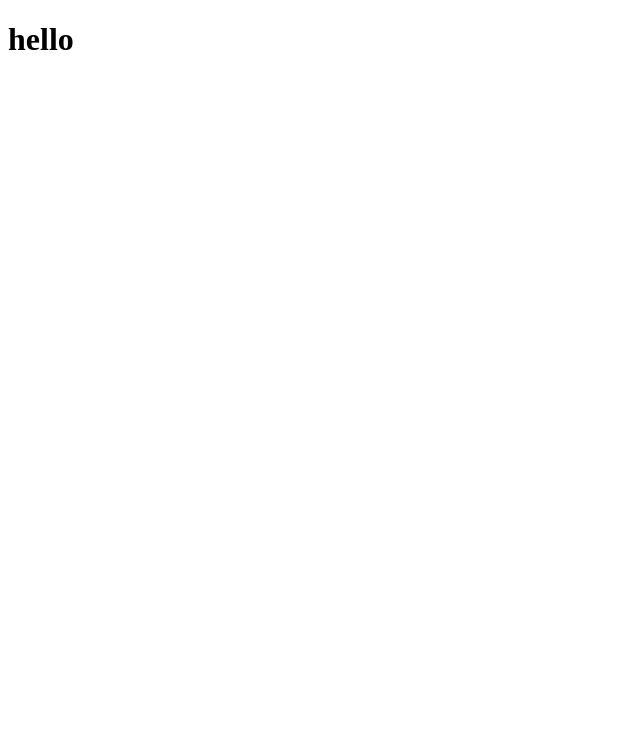
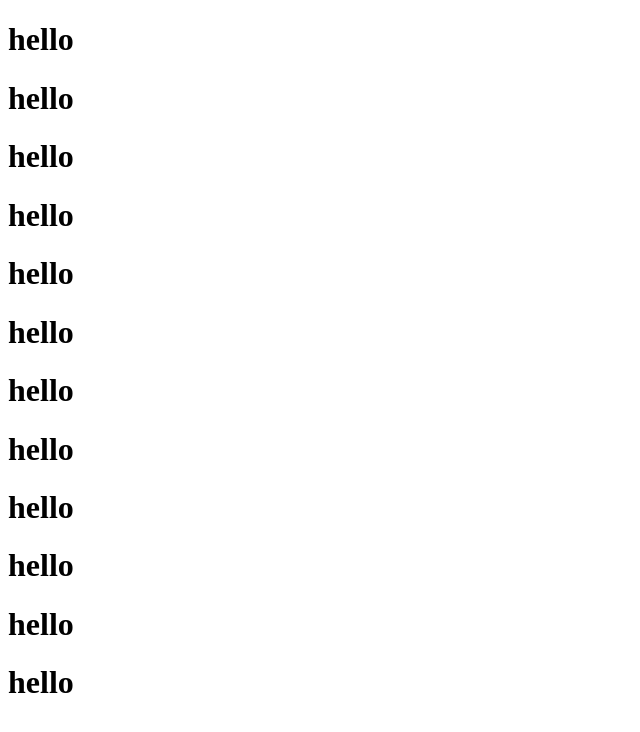
Before and after one commit to sanjuverma373/project-name, a plain HTML site: page index.html in a window 1280 px wide. Shown: the whole page, without its empty margins (0-640 px from the left). Drawn offline with Linux system fonts and the light colour scheme.

Commit message:
code updated

```diff
--- a/index.html
+++ b/index.html
@@ -7,5 +7,16 @@
 </head>
 <body>
     <h1>hello</h1>
+    <h1>hello</h1>
+    <h1>hello</h1>
+    <h1>hello</h1>
+    <h1>hello</h1>
+    <h1>hello</h1>
+    <h1>hello</h1>
+    <h1>hello</h1>
+    <h1>hello</h1>
+    <h1>hello</h1>
+    <h1>hello</h1>
+    <h1>hello</h1>
 </body>
 </html>
```
